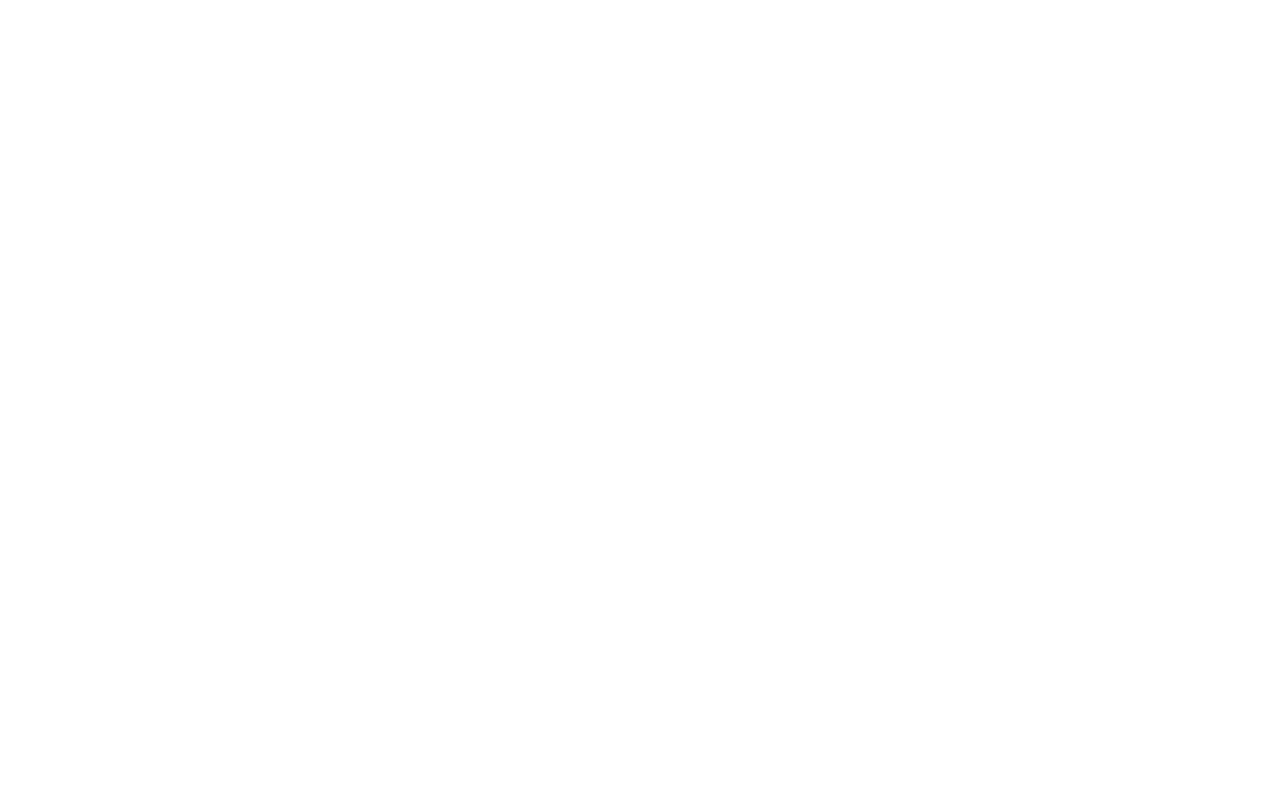
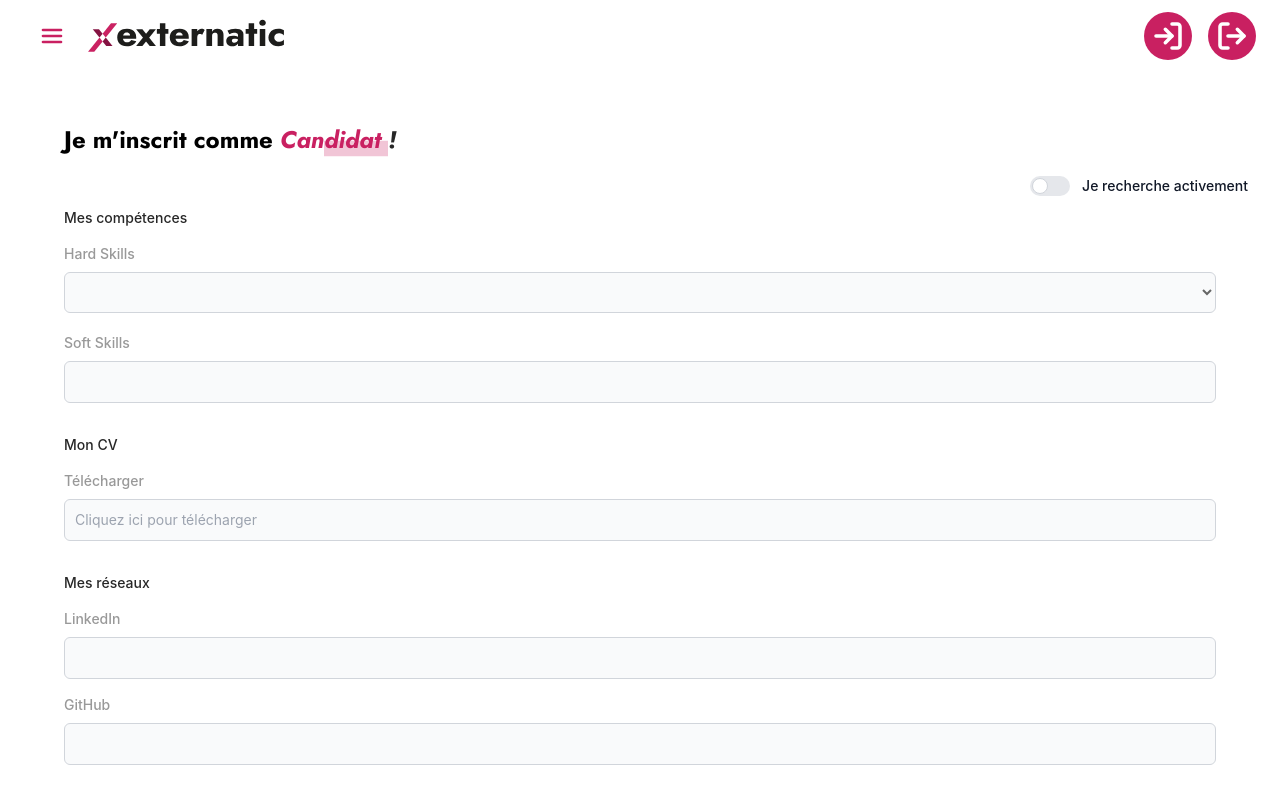
Before and after one commit to WildCodeSchool/2022-11-JS-RemoteFR-Geekrew-P3-Externatic, a React (Vite) app in the folder frontend/: page /RegistrationCandidate in a window 1280 px wide. Before the commit this address had no page. Shown: the top 800 px of the page. Built offline with nearby package versions, Linux system fonts and the light colour scheme.

Commit message:
Registration form, front

```diff
--- a/frontend/src/App.jsx
+++ b/frontend/src/App.jsx
@@ -5,6 +5,7 @@ import SignInCandidate from "./pages/SignInCandidate";
 import SignInCompany from "./pages/SignInCompany";
 
 import "./App.css";
+import RegistrationCandidate from "./pages/RegistrationCandidate";
 
 function App() {
   return (
@@ -14,6 +15,10 @@ function App() {
           <Route index element={<Home />} />
           <Route path="/SignInCandidate" element={<SignInCandidate />} />
           <Route path="/SignInCompany" element={<SignInCompany />} />
+          <Route
+            path="/RegistrationCandidate"
+            element={<RegistrationCandidate />}
+          />
         </Route>
       </Routes>
     </div>
--- /dev/null
+++ b/frontend/src/components/CvCandidate.jsx
@@ -0,0 +1,26 @@
+import React from "react";
+
+function CvCandidate() {
+  return (
+    <div className="m-8 ">
+      <h2 className="font-bold text-sm text-black  text-left font-medium mb-4">
+        Mon CV
+      </h2>
+      <label
+        htmlFor="base-input"
+        className="block mb-2 text-sm text-left font-medium text-grey2 dark:text-white"
+      >
+        Télécharger
+      </label>
+      <input
+        type="text"
+        id="base-input"
+        className="bg-gray-50 border border-gray-300 text-gray-900 text-sm rounded-md focus:ring-blue-500 focus:border-blue-500 block w-full p-2.5 dark:bg-gray-700 dark:border-gray-600 dark:placeholder-gray-400 dark:text-white dark:focus:ring-blue-500 dark:focus:border-blue-500"
+        placeholder="Cliquez ici pour télécharger"
+        required
+      />
+    </div>
+  );
+}
+
+export default CvCandidate;
--- /dev/null
+++ b/frontend/src/components/NetworksCandidate.jsx
@@ -0,0 +1,35 @@
+import React from "react";
+
+function NetworksCandidate() {
+  return (
+    <div className="m-8 ">
+      <h2 className="font-bold text-sm text-black  text-left font-medium mb-4">
+        Mes réseaux
+      </h2>
+      <label
+        htmlFor="base-input"
+        className="block mb-2 text-sm text-left font-medium text-grey2 dark:text-white"
+      >
+        LinkedIn
+      </label>
+      <input
+        type="text"
+        id="base-input"
+        className="mb-4 bg-gray-50 border border-gray-300 text-gray-900 text-sm rounded-md focus:ring-blue-500 focus:border-blue-500 block w-full p-2.5 dark:bg-gray-700 dark:border-gray-600 dark:placeholder-gray-400 dark:text-white dark:focus:ring-blue-500 dark:focus:border-blue-500"
+      />
+      <label
+        htmlFor="base-input"
+        className="block mb-2 text-sm text-left font-medium text-grey2 dark:text-white"
+      >
+        GitHub
+      </label>
+      <input
+        type="text"
+        id="base-input"
+        className="bg-gray-50 border border-gray-300 text-gray-900 text-sm rounded-md focus:ring-blue-500 focus:border-blue-500 block w-full p-2.5 dark:bg-gray-700 dark:border-gray-600 dark:placeholder-gray-400 dark:text-white dark:focus:ring-blue-500 dark:focus:border-blue-500"
+      />
+    </div>
+  );
+}
+
+export default NetworksCandidate;
--- /dev/null
+++ b/frontend/src/components/SkillsCandidate.jsx
@@ -0,0 +1,40 @@
+import React from "react";
+
+function SkillsCandidate() {
+  return (
+    <div className="m-8 ">
+      <h2 className="font-bold text-sm text-black  text-left font-medium mb-4">
+        Mes compétences
+      </h2>
+      <label
+        htmlFor="countries"
+        className="block mb-2 text-sm text-left font-medium text-grey2 dark:text-white"
+      >
+        Hard Skills
+      </label>
+      <select
+        id="hard skills"
+        className="bg-gray-50 border border-gray-300 text-grey1 text-sm rounded-md focus:ring-blue-500 focus:border-blue-500 block w-full p-2.5 dark:bg-gray-700 dark:border-gray-600 dark:placeholder-gray-400 dark:text-white dark:focus:ring-blue-500 dark:focus:border-blue-500  mb-5"
+      >
+        <option>{}</option>
+        <option>Javascript</option>
+        <option>Java</option>
+        <option>PHP</option>
+        <option>React</option>
+      </select>
+      <label
+        htmlFor="base-input"
+        className="block mb-2 text-sm text-left font-medium text-grey2 dark:text-white"
+      >
+        Soft Skills
+      </label>
+      <input
+        type="text"
+        id="base-input"
+        className="bg-gray-50 border border-gray-300 text-gray-900 text-sm rounded-md focus:ring-blue-500 focus:border-blue-500 block w-full p-2.5 dark:bg-gray-700 dark:border-gray-600 dark:placeholder-gray-400 dark:text-white dark:focus:ring-blue-500 dark:focus:border-blue-500"
+      />
+    </div>
+  );
+}
+
+export default SkillsCandidate;
--- /dev/null
+++ b/frontend/src/components/ToggleCandidate.jsx
@@ -0,0 +1,17 @@
+import React from "react";
+
+function ToggleCandidate() {
+  return (
+    <div className="float-right">
+      <label className="relative inline-flex items-center cursor-pointer">
+        <input type="checkbox" value="" className="sr-only peer" />
+        <div className="w-10 h-5 bg-gray-200 rounded-full dark:bg-gray-700 peer-checked:after:translate-x-full peer-checked:after:border-white after:content-[''] after:absolute after:top-[2px] after:left-[2px] after:bg-white after:border-gray-300 after:border after:rounded-full after:h-4 after:w-4 after:transition-all dark:border-gray-600 peer-checked:bg-main" />
+        <span className="ml-3 text-sm font-medium text-gray-900 dark:text-gray-300">
+          Je recherche activement
+        </span>
+      </label>
+    </div>
+  );
+}
+
+export default ToggleCandidate;
--- /dev/null
+++ b/frontend/src/pages/RegistrationCandidate.jsx
@@ -0,0 +1,29 @@
+import React from "react";
+import ToggleCandidate from "../components/ToggleCandidate";
+import SkillsCandidate from "../components/SkillsCandidate";
+import NetworksCandidate from "../components/NetworksCandidate";
+import CvCandiadte from "../components/CvCandidate";
+
+function RegistrationCandidate() {
+  return (
+    <div className="m-8">
+      <div className="flex flex-col">
+        <h1 className="font-jost font-bold text-2xl text-left mx-8 my-5">
+          Je m'inscrit comme
+          <span className="italic text-main">
+            {" "}
+            Can
+            <span className="bg-underline bg-no-repeat bg-bottom">didat </span>
+            <span className="italic text-black">! </span>
+          </span>
+        </h1>
+      </div>
+      <ToggleCandidate />
+      <SkillsCandidate />
+      <CvCandiadte />
+      <NetworksCandidate />
+    </div>
+  );
+}
+
+export default RegistrationCandidate;
```
